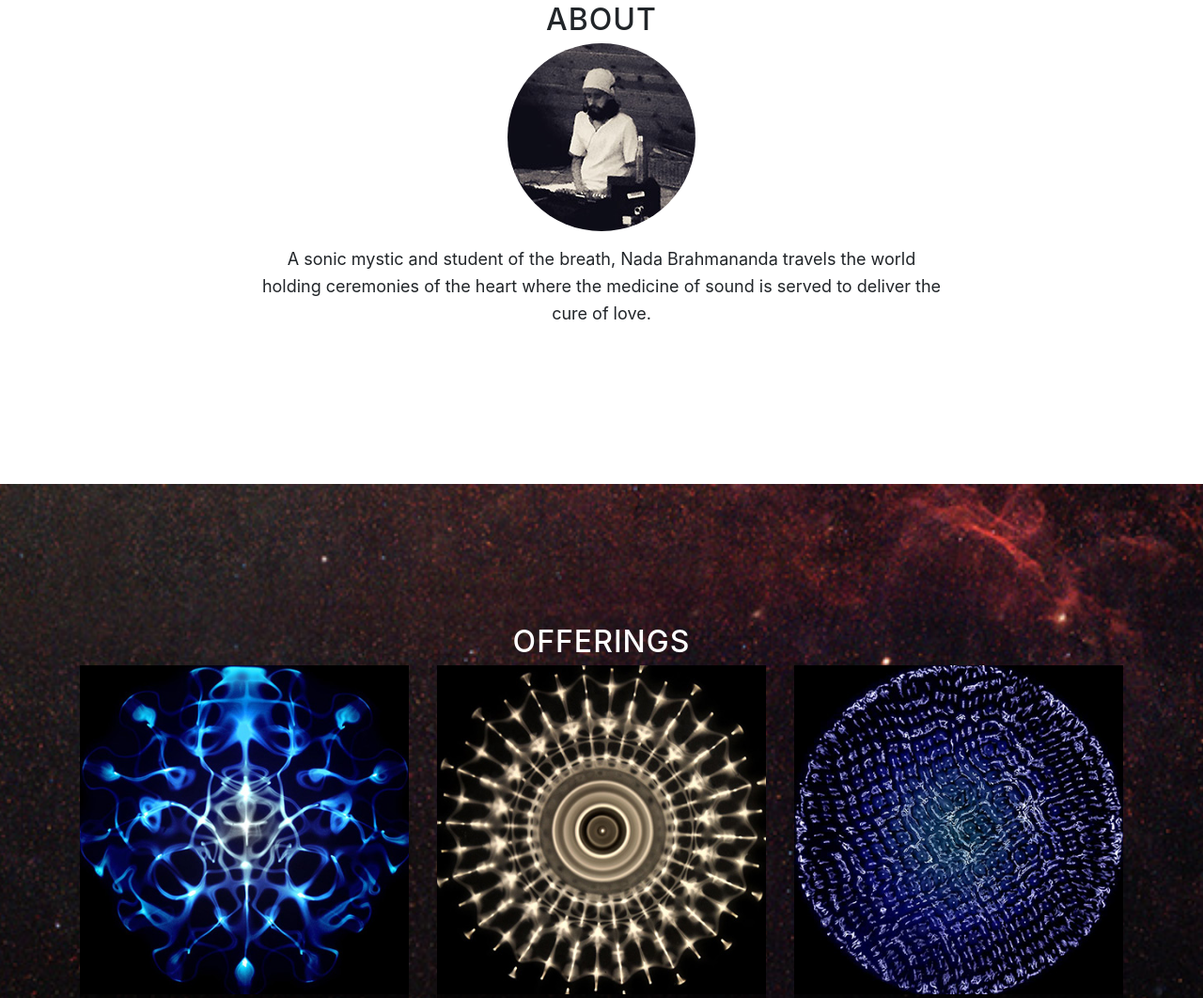
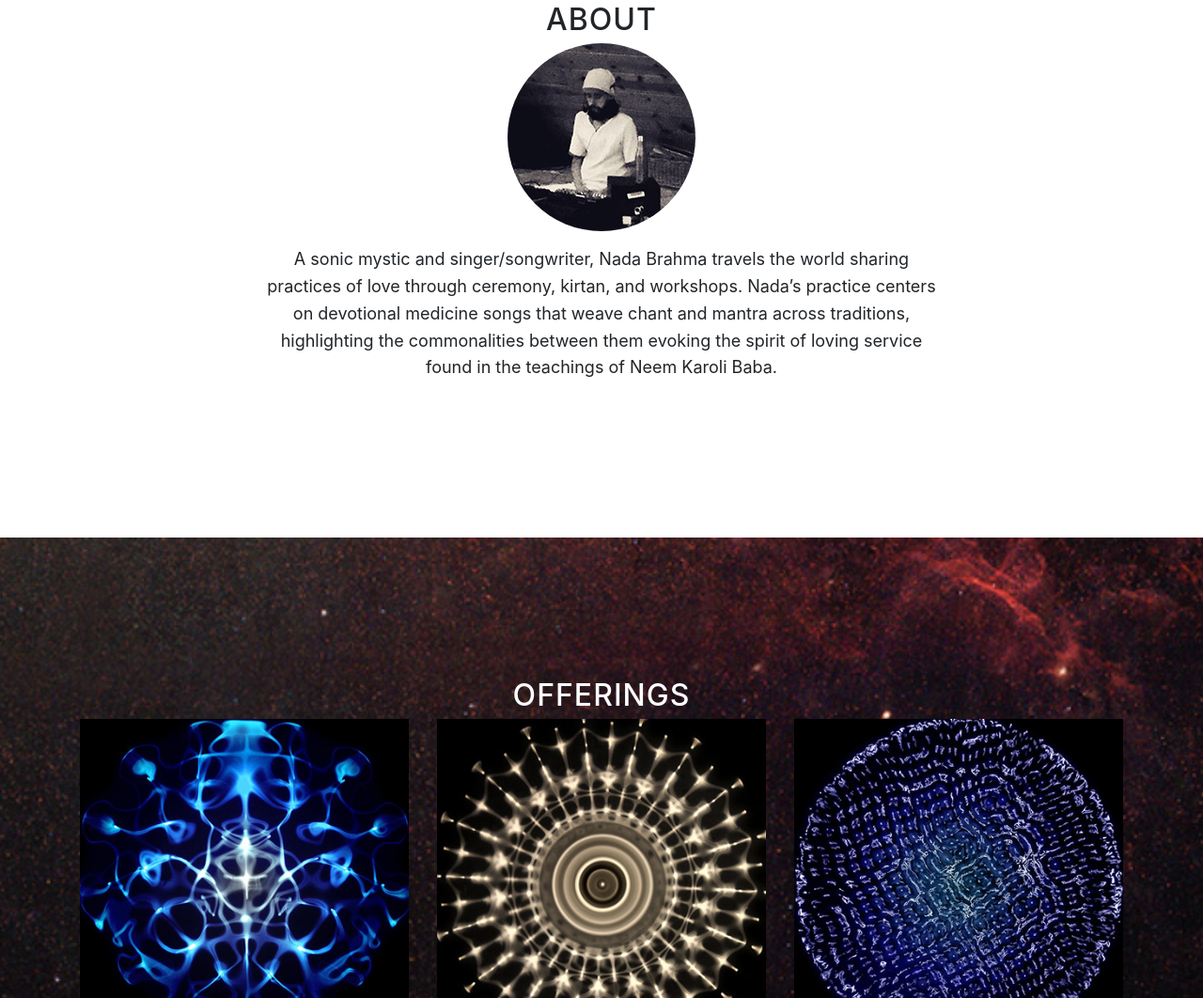
Before and after one commit to findzen/nadabrahma, a website with bundled scripts: page index.html in a window 1280 px wide. Shown: the part 947-2009 px from the top of the page at 94% size. Built offline with nearby package versions, Linux system fonts and the light colour scheme.

Commit message:
Update index.html

```diff
--- a/index.html
+++ b/index.html
@@ -7,7 +7,7 @@
     <meta name="description" content="Nada Brahmananda offers ceremonies of the heart where the medicine of sound is served to deliver the cure of love.">
     <meta name="author" content="Nada Brahmananda">
 
-    <title>Nada Brahma - Sound • Ceremony • Breath - Wichita, KS Healing Arts</title>
+    <title>Nada Brahma - Sound • Ceremony • Breath</title>
 
     <!-- Bootstrap core CSS -->
     <link href="vendor/bootstrap/css/bootstrap.min.css" rel="stylesheet">
@@ -108,7 +108,7 @@
             </figure>
 
             <p>
-              A sonic mystic and student of the breath, Nada Brahmananda travels the world holding ceremonies of the heart where the medicine of sound is served to deliver the cure of love.
+              A sonic mystic and singer/songwriter, Nada Brahma travels the world sharing practices of love through ceremony, kirtan, and workshops. Nada’s practice centers on devotional medicine songs that weave chant and mantra across traditions, highlighting the commonalities between them evoking the spirit of loving service found in the teachings of Neem Karoli Baba.
             </p>
 
           </div>
```
